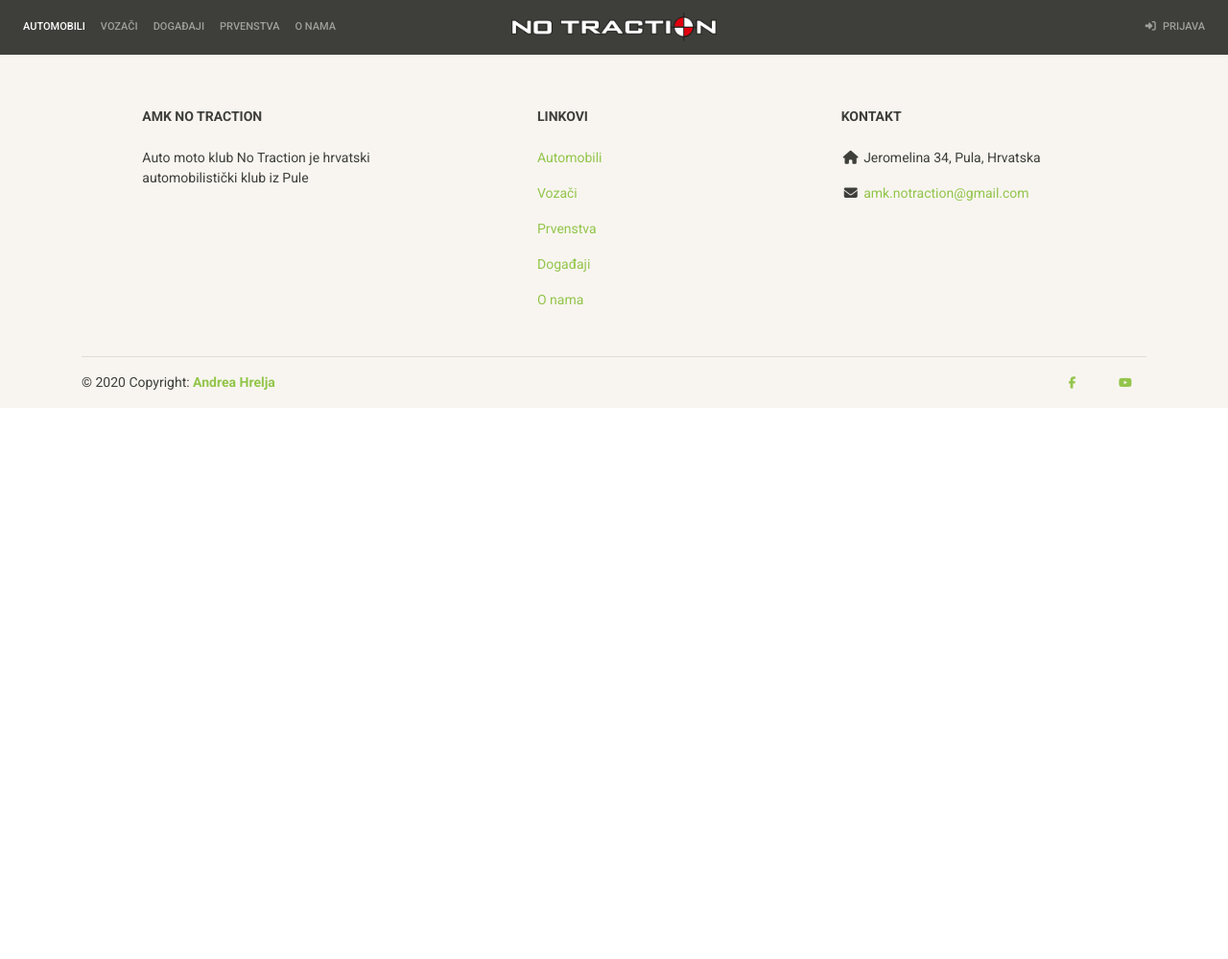
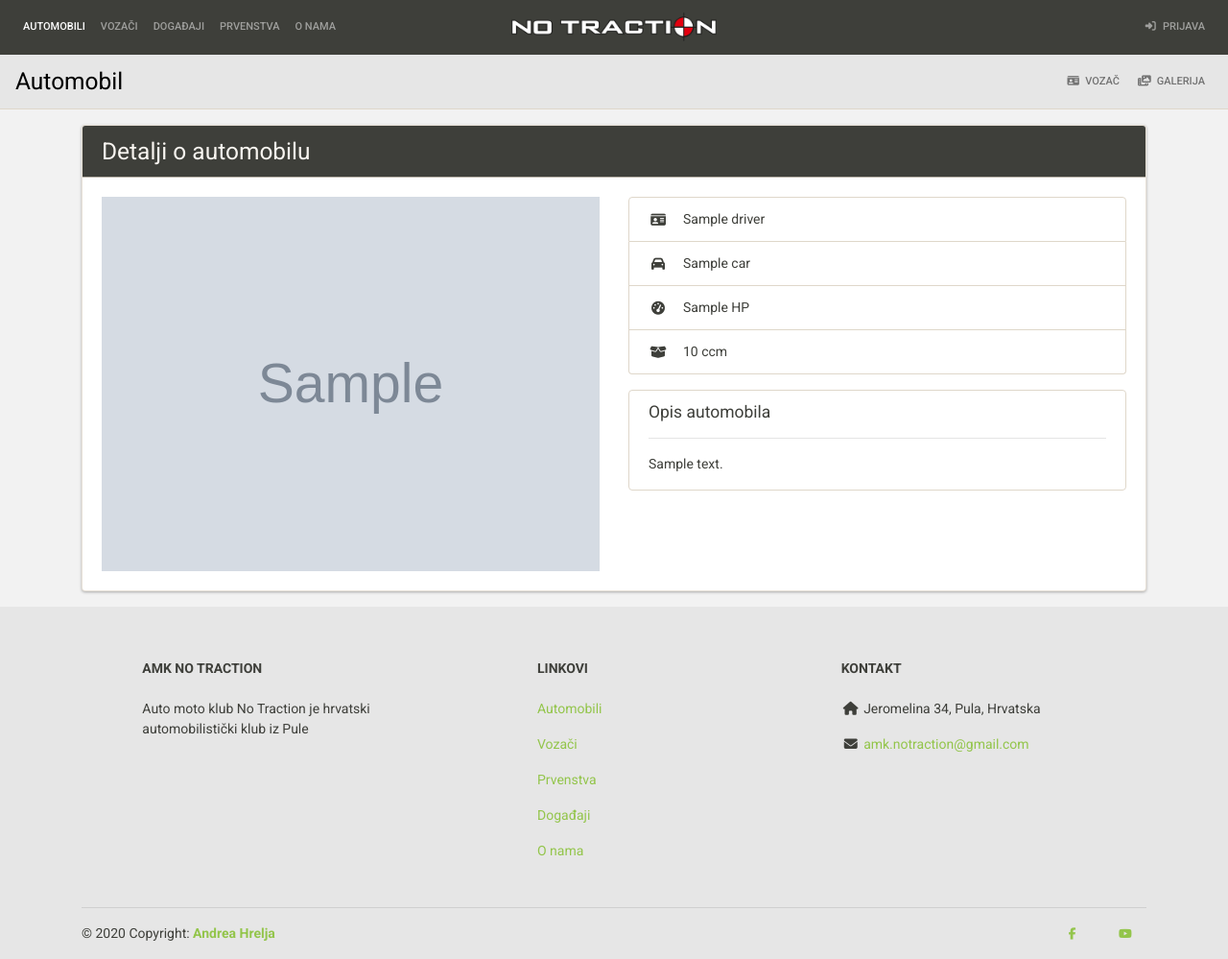
Before and after one commit to andhrelja/notraction, a Django app: template templates/cars/car_detail.html in a window 1280 px wide. Shown: the whole page at 96% size. Before the commit the page ends 425 px from the top, so only its background shows below. Run offline with Django 3.2, Linux system fonts and the light colour scheme; the template is opened without the code that fills it: most values are stand-ins (such as "Sample title", 1, 10 or a date in 2020); grey boxes marked "Sample" are stand-in pictures; some libraries are stand-ins or nearby versions.

Commit message:
Driver, Car detail added

```diff
--- a/notraction/settings.py
+++ b/notraction/settings.py
@@ -76,14 +76,14 @@ WSGI_APPLICATION = 'notraction.wsgi.application'
 # https://docs.djangoproject.com/en/3.1/ref/settings/#databases
 
 DATABASES = {
-    'default': {
+    'local': {
         'ENGINE': 'django.db.backends.postgresql',
         'NAME': 'notraction',
         'USER': 'andrea',
         'PASSWORD': 'user',
         'HOST': 'localhost'
     },
-    'heroku': {
+    'default': {
         'ENGINE': 'django.db.backends.postgresql',
         'NAME': 'd5jdj2mi1cg15l',
         'USER': 'joulgxmgcxsegm',
--- a/static/style/style.css
+++ b/static/style/style.css
@@ -3,3 +3,19 @@ i.fab {
     width: 20px;
     text-align: center;
 }
+
+.card {
+    -webkit-box-shadow: rgba(0, 0, 0, 0.3) 0 1px 3px;
+    -moz-box-shadow: rgba(0,0,0,0.3) 0 1px 3px;
+    box-shadow: rgba(0, 0, 0, 0.3) 0 1px 3px;
+}
+
+.card-link {
+    transition: 0.2s all;
+}
+
+.card-link:hover {
+    -webkit-box-shadow: rgba(0, 0, 0, 0.3) 0 2px 10px;
+    -moz-box-shadow: rgba(0,0,0,0.3) 0 2px 10px;
+    box-shadow: rgba(0, 0, 0, 0.3) 0 2px 10px;
+}
--- a/templates/accounts/profile_form.html
+++ b/templates/accounts/profile_form.html
@@ -31,7 +31,7 @@
             <div class="card-body p-5">
                 <form method="post" action="{% url 'accounts:create' %}" enctype="multipart/form-data">
                 {% csrf_token %}
-                    {% include 'alt_form_snippet.html' %}
+                    {% include 'form_snippet_alt.html' %}
                     <input type="submit" class="btn btn-secondary" value="Registriraj se">
                 </form>
             </div>
--- a/templates/base.html
+++ b/templates/base.html
@@ -69,7 +69,7 @@
     </nav>
     <!-- End of main horizontal navigation -->
 
-    <div class="bg-light">
+    <div style="background-color: #f2f2f2">
     {% block body %}
     {% endblock body %}
     </div>
--- a/templates/cars/car_detail.html
+++ b/templates/cars/car_detail.html
@@ -1,7 +1,54 @@
 {% extends 'base.html' %}
 
 {% block body %}
+{% include 'subnavbar_detail.html' with brand='Automobil' object_name='automobil' update_url='cars:update' %}
 {% include 'messages.html' %}
+
+<div class="container py-3">
+    <div class="row">
+        <div class="col-md-12">
+            <div class="card w-100">
+                <div class="card-header bg-primary">
+                    <h3 class="h3 card-title text-light mb-0">Detalji o automobilu</h3>
+                </div>
+                <div class="card-body h-100">
+                    <div class="row">
+                        <div class="col-md-6">
+                            <img src="{{ car.image.url }}" alt="{{ car.image }}" class="w-100">
+                        </div>
+                        <div class="col-md-6">
+                            <ul class="list-group">
+                                <li class="list-group-item d-flex align-items-center">
+                                    <i class="fas fa-id-card"></i>
+                                    <span class="pl-3">{{ car.driver.get_full_name }}</span>
+                                </li>
+                                <li class="list-group-item d-flex align-items-center">
+                                    <i class="fas fa-car"></i>
+                                    <span class="pl-3">{{ car.get_full_name }}</span>
+                                </li>
+                                <li class="list-group-item d-flex align-items-center">
+                                    <i class="fas fa-tachometer-alt"></i>
+                                    <span class="pl-3">{{ car.horse_power }} HP</span>
+                                </li>
+                                <li class="list-group-item d-flex align-items-center">
+                                    <i class="fas fa-box-open"></i>
+                                    <span class="pl-3">{{ car.get_capacity_display }} ccm</span>
+                                </li>
+                            </ul>
+                            <ul class="list-group mt-3">
+                                <li class="list-group-item align-items-start">
+                                    <h5 class="mb-1">Opis automobila</h5>
+                                    <hr>
+                                    <p class="mb-1">{{ car.description|safe }}</p>
+                                </li>
+                            </ul>
+                        </div>
+                    </div>
+                </div>
+            </div>
+        </div>
+    </div>
+</div>
 
 <script>
 toggleActive("cars");
--- a/templates/cars/car_form.html
+++ b/templates/cars/car_form.html
@@ -11,7 +11,7 @@
         <div class="card-body p-5">
             <form method="post" action="{% url 'cars:create' %}" enctype="multipart/form-data">
             {% csrf_token %}
-                {% include 'alt_form_snippet.html' %}
+                {% include 'form_snippet_alt.html' %}
                 <input type="submit" class="btn btn-secondary" value="Spremi automobil">
                 <a href="{% url 'cars:list' %}" class="btn btn-outline-danger">Odustani</a>
             </form>
--- a/templates/cars/car_list.html
+++ b/templates/cars/car_list.html
@@ -1,16 +1,16 @@
 {% extends 'base.html' %}
 
 {% block body %}
-{% include 'subnavbar.html' with brand='Popis automobila' object_name='automobil' create_url='cars:create' %}
+{% include 'subnavbar_list.html' with brand='Popis automobila' object_name='automobil' create_url='cars:create' %}
 {% include 'messages.html' %}
 
-<div class="container my-3">
+<div class="container py-3">
     {% for car in car_list %}
     {% if forloop.counter0 == 0 or forloop.counter0|divisibleby:3 %}
     <div class="row">
     {% endif %}
     <div class="col-md-4 mb-3">
-        <div class="card h-100">
+        <div class="card card-link h-100">
             <div class="card-header p-0">
                 <img width="100%" src="{{ car.image.url }}">
             </div>
--- a/templates/championships/championship_list.html
+++ b/templates/championships/championship_list.html
@@ -1,16 +1,16 @@
 {% extends 'base.html' %}
 
 {% block body %}
-{% include 'subnavbar.html' with brand='Popis prvenstava' object_name='prvenstvo' create_url='championships:create' %}
+{% include 'subnavbar_list.html' with brand='Popis prvenstava' object_name='prvenstvo' create_url='championships:create' %}
 {% include 'messages.html' %}
 
-<div class="container my-3">
+<div class="container py-3">
     {% for championship in championship_list %}
     {% if forloop.counter0 == 0 or forloop.counter0|divisibleby:3 %}
     <div class="row">
     {% endif %}
     <div class="col-md-3 mb-3">
-        <div class="card h-100">
+        <div class="card card-link h-100">
             <div class="card-header">
                 <h3 class="h3 mb-0">{{ championship }}</h3>
             </div>
--- a/templates/drivers/driver_list.html
+++ b/templates/drivers/driver_list.html
@@ -1,16 +1,16 @@
 {% extends 'base.html' %}
 
 {% block body %}
-{% include 'subnavbar.html' with brand='Popis vozača' object_name='vozač' create_url='drivers:create' %}
+{% include 'subnavbar_list.html' with brand='Popis vozača' object_name='vozača' create_url='drivers:create' %}
 {% include 'messages.html' %}
 
-<div class="container my-3">
+<div class="container py-3">
     {% for driver in driver_list %}
     {% if forloop.counter0 == 0 or forloop.counter0|divisibleby:3 %}
     <div class="row">
     {% endif %}
     <div class="col-md-4 mb-3">
-        <div class="card h-100">
+        <div class="card card-link h-100" onclick="location.href='{% url 'drivers:detail' driver.pk %}'" style="cursor:pointer">
             <div class="card-header p-0">
                 <img width="100%" src="{{ driver.driver_image.url }}">
             </div>
--- a/templates/events/event_form.html
+++ b/templates/events/event_form.html
@@ -12,7 +12,7 @@
         <div class="card-body p-5">
             <form method="post" action="{% url 'events:create' %}" enctype="multipart/form-data">
             {% csrf_token %}
-                {% include 'alt_form_snippet.html' %}
+                {% include 'form_snippet_alt.html' %}
                 <input type="submit" class="btn btn-secondary" value="Spremi događaj">
                 <a href="{% url 'events:list' %}" class="btn btn-outline-danger">Odustani</a>
             </form>
--- a/templates/events/event_list.html
+++ b/templates/events/event_list.html
@@ -1,16 +1,16 @@
 {% extends 'base.html' %}
 
 {% block body %}
-{% include 'subnavbar.html' with brand='Popis događaja' object_name='događaj' create_url='events:create' %}
+{% include 'subnavbar_list.html' with brand='Popis događaja' object_name='događaj' create_url='events:create' %}
 {% include 'messages.html' %}
 
-<div class="container my-3">
+<div class="container py-3">
     {% for event in event_list %}
     {% if forloop.counter0 == 0 or forloop.counter0|divisibleby:3 %}
     <div class="row">
     {% endif %}
         <div class="col-sm-4 mb-3">
-            <div class="card h-100">
+            <div class="card card-link h-100">
                 <div class="card-header p-0">
                     <img width="100%" src="{{ event.cover.url }}">
                 </div>
--- a/templates/footer.html
+++ b/templates/footer.html
@@ -1,5 +1,5 @@
 <!-- Footer -->
-<footer class="page-footer font-small bg-light pt-4">
+<footer class="page-footer font-small pt-4" style="background-color: #e6e6e6">
   <!-- Footer Links -->
     <div class="container text-center text-md-left">
     <!-- Footer links -->
--- a/templates/home/about.html
+++ b/templates/home/about.html
@@ -11,7 +11,7 @@
     </a>
 </nav>
 <!-- End of sub horizontal navigation -->
-<div class="container my-3">
+<div class="container py-3">
     <div class="row pt-3 pl-3">
         <div class="col-lg-6 m-auto text-center">
             <div class="image-responsive">
--- /dev/null
+++ b/templates/subnavbar_detail.html
@@ -0,0 +1,51 @@
+    <!-- Sub horizontal navigation -->
+    <nav class="navbar navbar-expand-sm navbar-light border-bottom" style="background-color: #e6e6e6">
+        <a class="navbar-brand" href="{% url 'home:index' %}">
+            <h3 class="h3 mb-0">{{ brand }}</h3>
+        </a>
+        <button class="navbar-toggler" type="button" data-toggle="collapse" data-target=".subnavbar">
+            <i class="fas fa-caret-down fa-lg"></i>
+        </button>
+        <div class="navbar-collapse collapse w-100 order-3 subnavbar">
+            <ul class="navbar-nav ml-auto">
+                {% if brand == "Vozač" %}
+                <li class="nav-item">
+                    <a class="nav-link" href="{% url 'cars:detail' object.car_set.first.pk %}">
+                        <i class="fas fa-car"></i>
+                        <span>Automobil</span>
+                    </a>
+                </li>
+                {% elif brand == "Automobil" %}
+                <li class="nav-item">
+                    <a class="nav-link" href="#">
+                        <i class="fas fa-id-card"></i>
+                        <span>Vozač</span>
+                    </a>
+                </li>
+                {% elif brand == "Događaj" %}
+                <li class="nav-item">
+                    <a class="nav-link" href="#">
+                        <i class="fas fa-chart-bar"></i>
+                        <span>Rezultati</span>
+                    </a>
+                </li>
+                {% endif %}
+
+                <li class="nav-item">
+                    <a class="nav-link" href="#">
+                        <i class="fas fa-photo-video"></i>
+                        <span>Galerija</span>
+                    </a>
+                </li>
+                {% if user.is_authenticated %}
+                <li class="nav-item">
+                    <a class="nav-link" href="{% url update_url object.id %}">
+                        <i class="fas fa-pen"></i>
+                        <span>Uredi {{ object_name }}</span>
+                    </a>
+                </li>
+                {% endif %}
+            </ul>
+        </div>
+    </nav>
+    <!-- End of sub horizontal navigation -->
--- a/templates/subnavbar.html
+++ b/templates/subnavbar_list.html
@@ -1,5 +1,5 @@
     <!-- Sub horizontal navigation -->
-    <nav class="navbar navbar-expand-sm navbar-light bg-light border-bottom">
+    <nav class="navbar navbar-expand-sm navbar-light border-bottom" style="background-color: #e6e6e6">
         <a class="navbar-brand" href="{% url 'home:index' %}">
             <h3 class="h3 mb-0">{{ brand }}</h3>
         </a>
@@ -24,7 +24,7 @@
                 <li class="nav-item">
                     <a class="nav-link" href="{% url create_url %}">
                         <i class="fas fa-calendar-plus"></i>
-                        <span>Dodaj novi {{ object_name }}</span>
+                        <span>Dodaj {{ object_name }}</span>
                     </a>
                 </li>
                 {% endif %}
```
Also changed, not shown: templates/drivers/driver_detail.html (+36 -0 lines), templates/form_snippet_alt.html (renamed from templates/alt_form_snippet.html).
